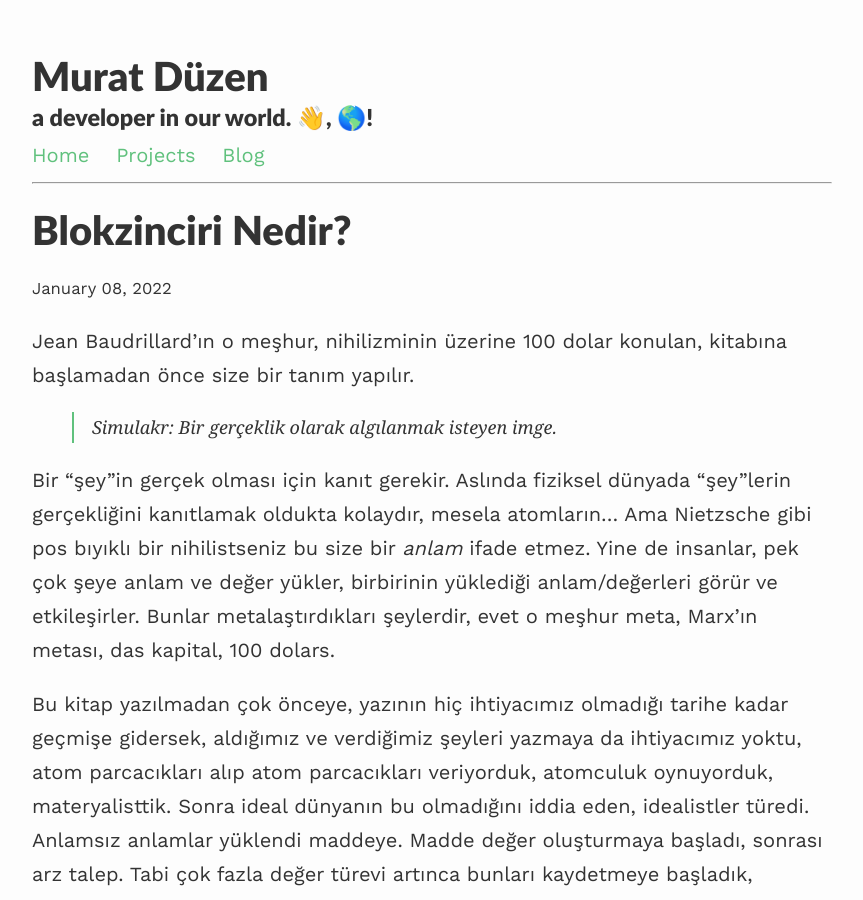
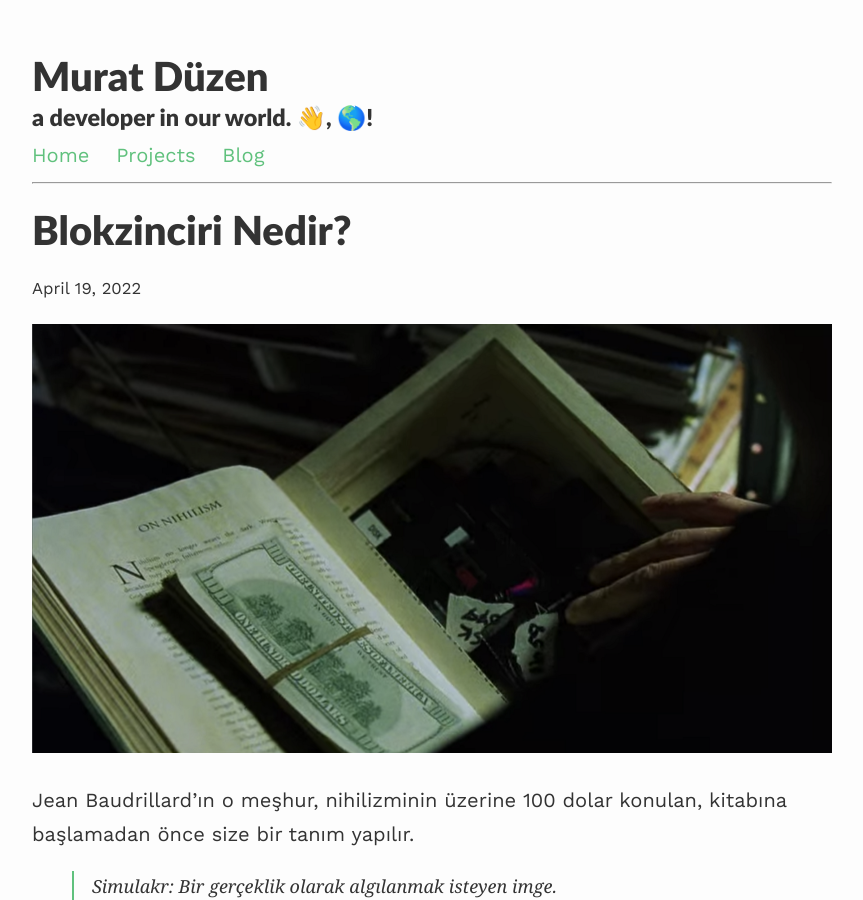
Before and after one commit to muratdzn/muratdzn.github.io, a Jekyll site: the page built from _posts/2022-04-19-blokzinciri-nedir.md, in a window 1280 px wide and 900 px high. Shown: the whole window, without its empty margins (208-1071 px from the left). Built offline with Jekyll 4.4.1, drawn with Linux system fonts in a browser that asks for light colours; nearby versions of some CDN libraries.

Commit message:
on nihilism - Simulacra & Simulation

```diff
--- a/_posts/2022-01-08-blokzinciri-nedir.md
+++ b/_posts/2022-04-19-blokzinciri-nedir.md
@@ -3,6 +3,7 @@ layout: post
 title: Blokzinciri Nedir?
 ---
 
+![on nihilism - Simulacra & Simulation](/assets/images/on-nihilism.png "on nihilism - Simulacra & Simulation")
 
 Jean Baudrillard’ın o meşhur, nihilizminin üzerine 100 dolar konulan, kitabına başlamadan önce size bir tanım yapılır.
 
```
Also changed, not shown: assets/images/on-nihilism.png (added).
